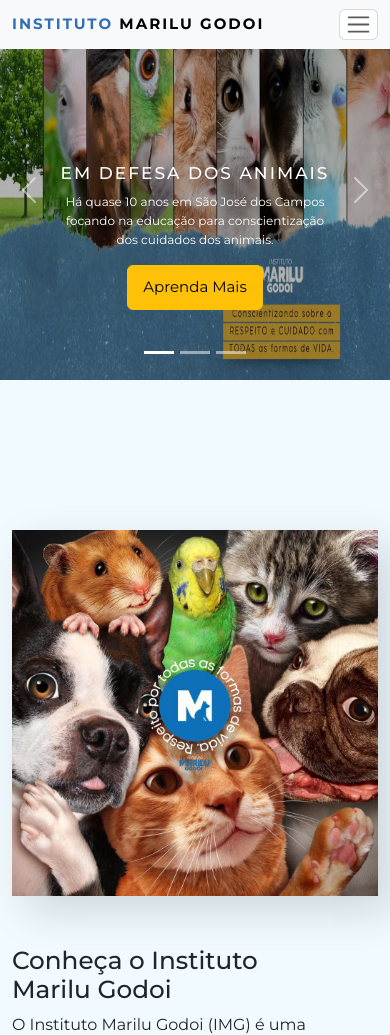
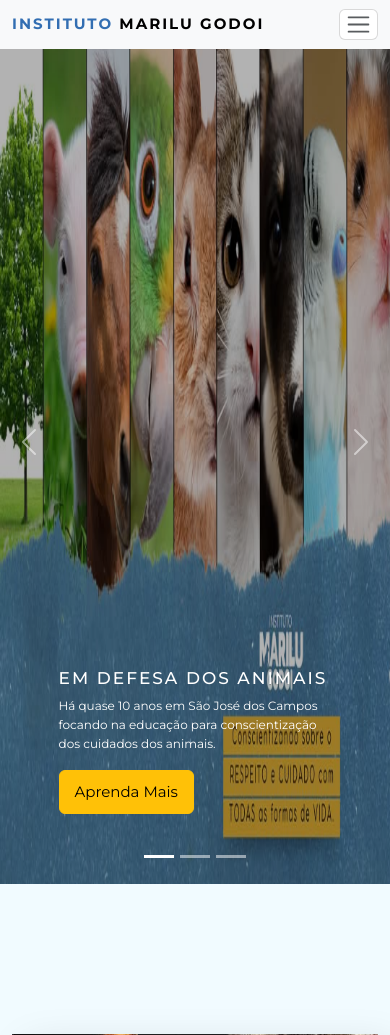
Before and after one commit to sgsilvathais/projeto_integrador1, a Django app: page / in a window 390 px wide. Shown: the top 1035 px of the page. Run offline with Django 5.2, Linux system fonts and the light colour scheme; some libraries are stand-ins or nearby versions.

Commit message:
Novas img carousel e ajustes

```diff
--- a/static/css/style.css
+++ b/static/css/style.css
@@ -10,7 +10,7 @@
 }
 .carousel-item {
 	height: 100vh;
-	min-height: 300px;
+	/*min-height: 300px;*/
 }
 .carousel-caption {
 	bottom: 220px;
@@ -156,10 +156,11 @@
 	}
 	/* Ajusta o tamanho da img no carousel em telas menores*/
 	.carousel-item {
-		height: 45vh;
+		height: auto;
+		padding-top: 40px;
 		/*min-height: 300px;*/
 	}
-	.w-100 {
+	/*.w-100 {
 		height: 45vh;
-	}
+	}*/
 }
--- a/templates/index.html
+++ b/templates/index.html
@@ -9,7 +9,7 @@
     <div class="carousel-inner">
         <div class="carousel-item active">
             <img alt="..." class="d-block w-100" src="{% static 'img/sobre.jpg' %}">
-            <div class="carousel-caption">
+            <div class="carousel-caption text-start">
                 <h5>Em Defesa dos Animais</h5>
                 <p>Há quase 10 anos em São José dos Campos focando na educação para conscientização dos cuidados dos animais.</p>
                 <p><a class="btn btn-warning mt-3" href="#about">Aprenda Mais</a></p>
@@ -25,7 +25,7 @@
         </div>
         <div class="carousel-item">
             <img alt="..." class="d-block w-100" src="{% static 'img/nfsp.jpeg' %}">
-            <div class="carousel-caption">
+            <div class="carousel-caption text-end">
                 <h5>Doe sua Nota Fiscal Paulista</h5>
                 <p>Os créditos de sua Nota Fiscal Paulista vão automaticamente para o Instituto Marilu Godoi.</p>
                 <p><a class="btn btn-warning mt-3" href="#notafiscal">Aprenda Mais</a></p>
```
